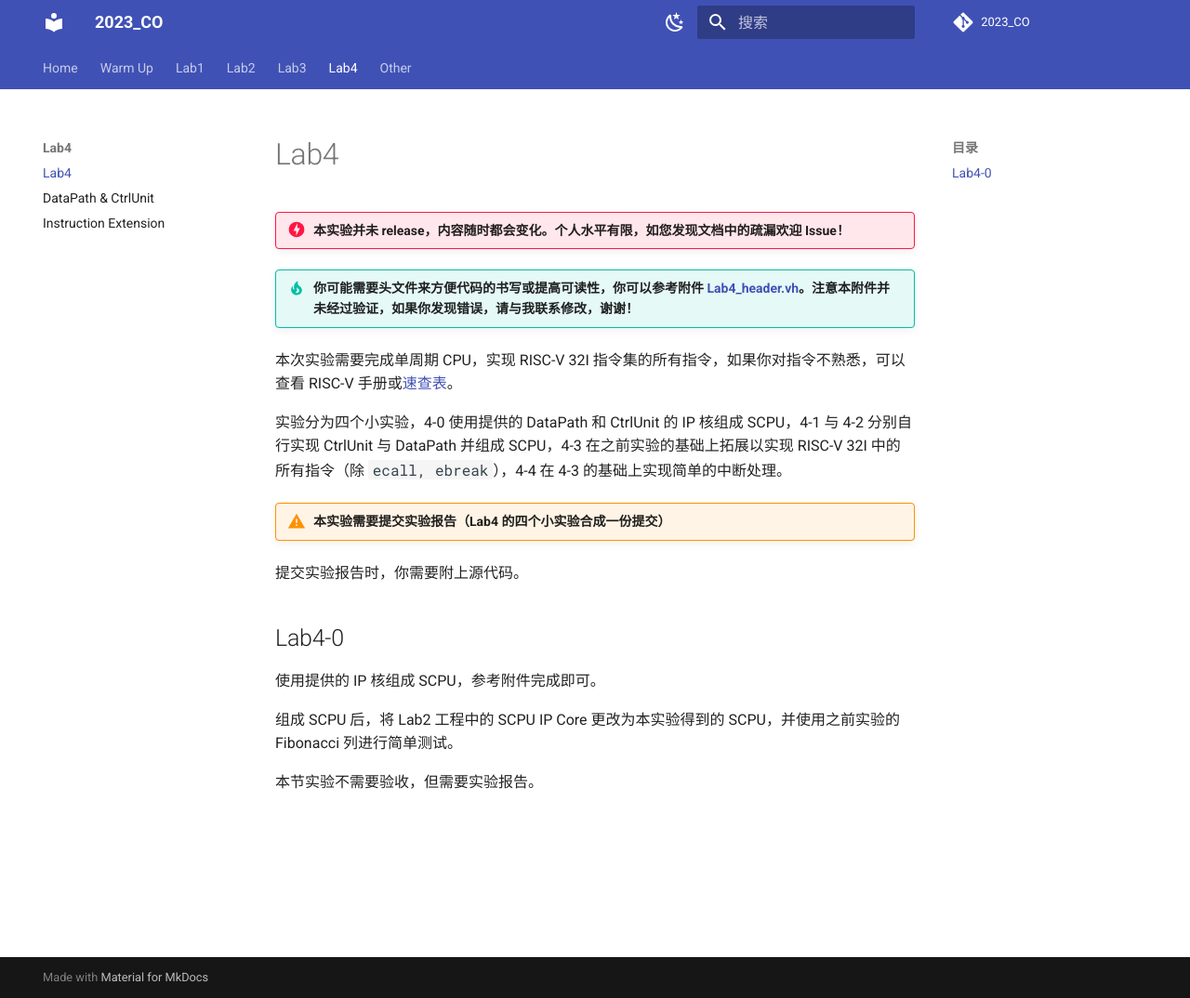
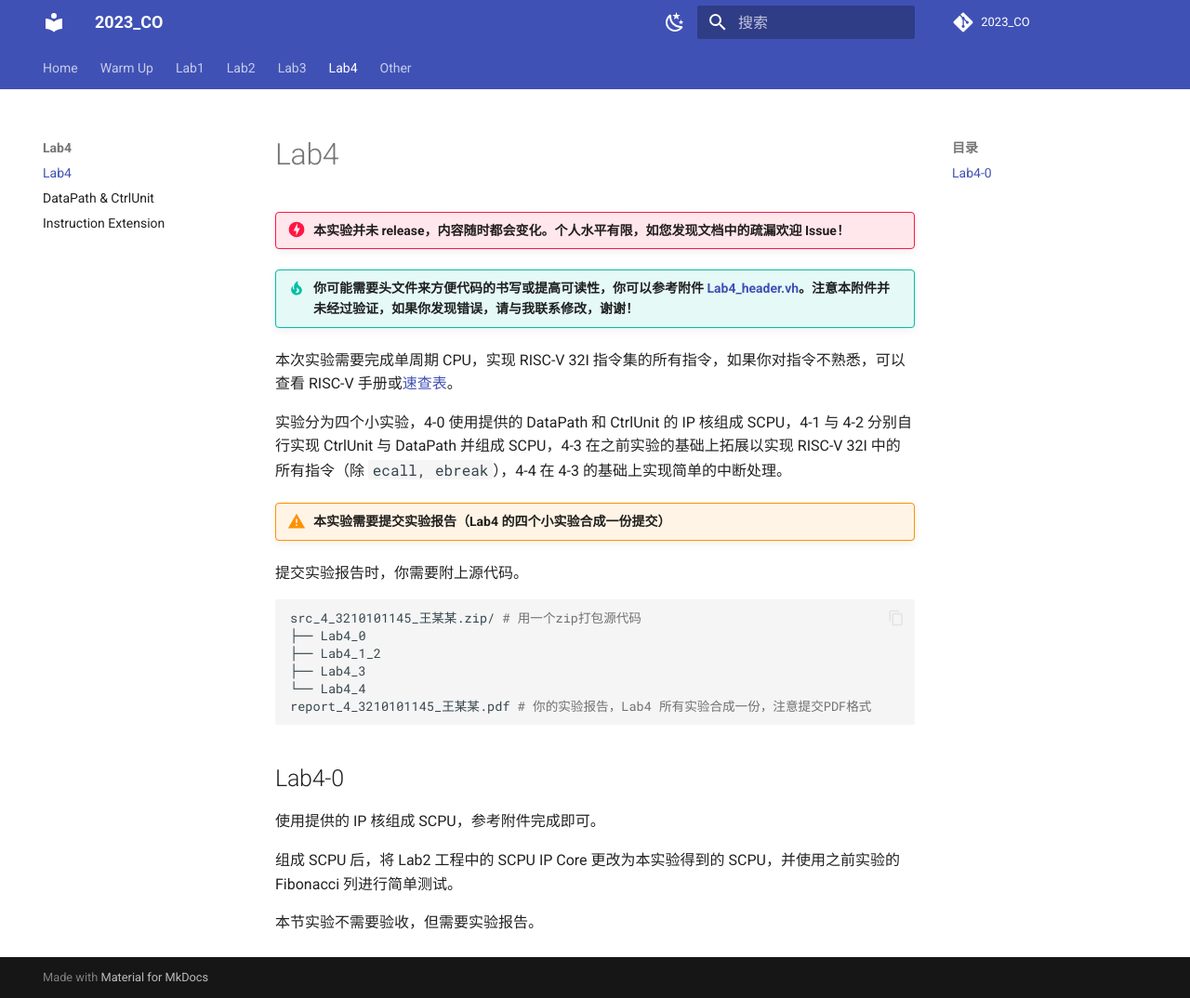
Before and after one commit to Guahao31/2023_CO, an MkDocs documentation site: the page built from docs/Lab4/Lab4.md, in a window 1280 px wide and 1074 px high. Shown: the whole window at 93% size. Built offline with MkDocs 1.6.1 and Material for MkDocs 9.7.7, drawn with Linux system fonts in a browser that asks for light colours; comment, search, counter and statistics services are not loaded.

Commit message:
update: attachment tip for Lab4

````diff
--- a/docs/Lab4/Lab4.md
+++ b/docs/Lab4/Lab4.md
@@ -12,6 +12,16 @@
 
 提交实验报告时，你需要附上源代码。
 
+```bash
+src_4_3210101145_王某某.zip/ # 用一个zip打包源代码
+├── Lab4_0
+├── Lab4_1_2
+├── Lab4_3
+└── Lab4_4
+report_4_3210101145_王某某.pdf # 你的实验报告，Lab4 所有实验合成一份，注意提交PDF格式
+```
+
+
 ## Lab4-0
 
 使用提供的 IP 核组成 SCPU，参考附件完成即可。
````
